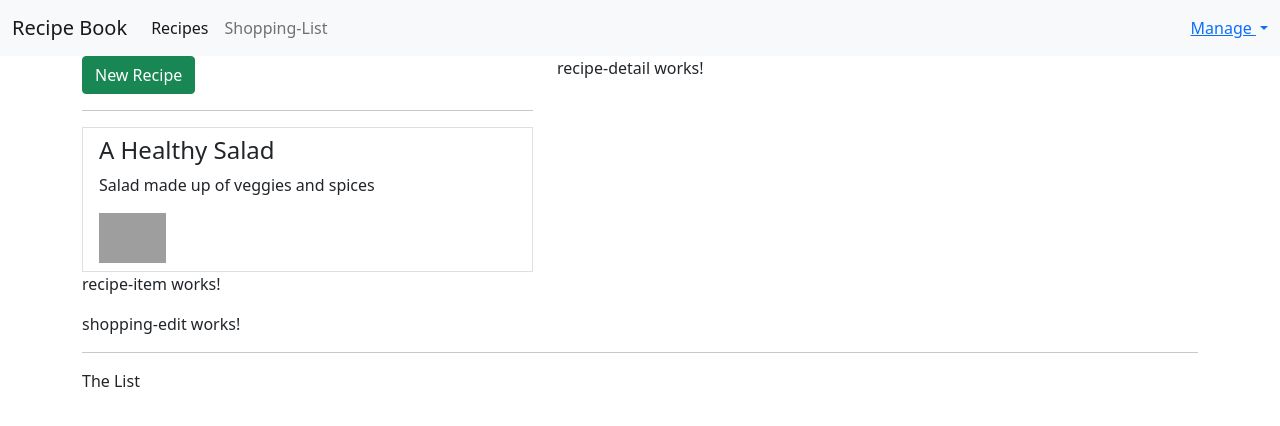
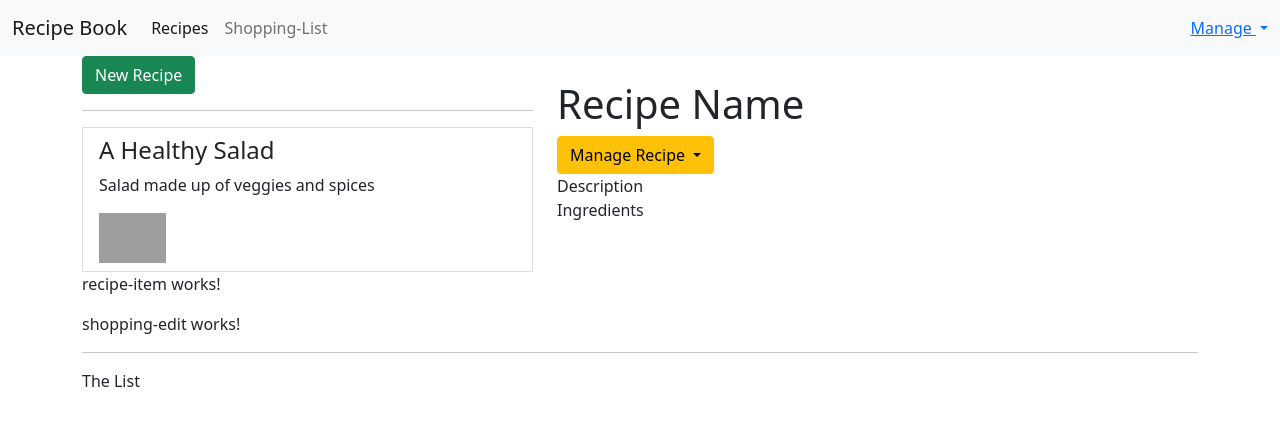
Before and after one commit to codewithz/rv-recipe-book-july-2021, an Angular app: page / in a window 1280 px wide. Shown: the top 426 px of the page. Built offline with nearby package versions, Linux system fonts and the light colour scheme; grey boxes are pictures that could not be loaded.

Commit message:
Recipe Detail Component Added

```diff
--- a/src/app/recipes/recipe-detail/recipe-detail.component.html
+++ b/src/app/recipes/recipe-detail/recipe-detail.component.html
@@ -1 +1,37 @@
-<p>recipe-detail works!</p>
+<div class="row">
+    <div class="col-xs-12">
+        <img src="" alt="" class="img-responsive"
+        style="max-height: 300px;">
+    </div>
+</div>
+<div class="row">
+    <div class="col-xs-12">
+        <h1>Recipe Name</h1>
+    </div>
+</div>
+<div class="row">
+    <div class="col-xs-12">
+        <div class="btn-group">
+            <button type="button"
+            class="btn btn-warning dropdown-toggle"
+            >
+            Manage Recipe
+            </button>
+            <ul class="dropdown-menu">
+                <li><a href="">To Shopping List</a></li>
+                <li><a href="">Edit Recipe</a></li>
+                <li><a href="">Delete Recipe</a></li>
+            </ul>
+        </div>
+    </div>
+</div>
+<div class="row">
+    <div class="col-xs-12">
+        Description
+    </div>
+</div>
+<div class="row">
+    <div class="col-xs-12">
+        Ingredients
+    </div>
+</div>
```
